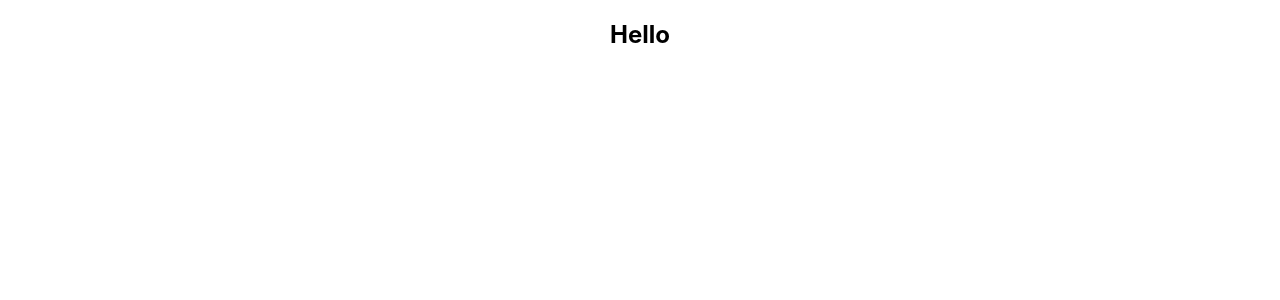
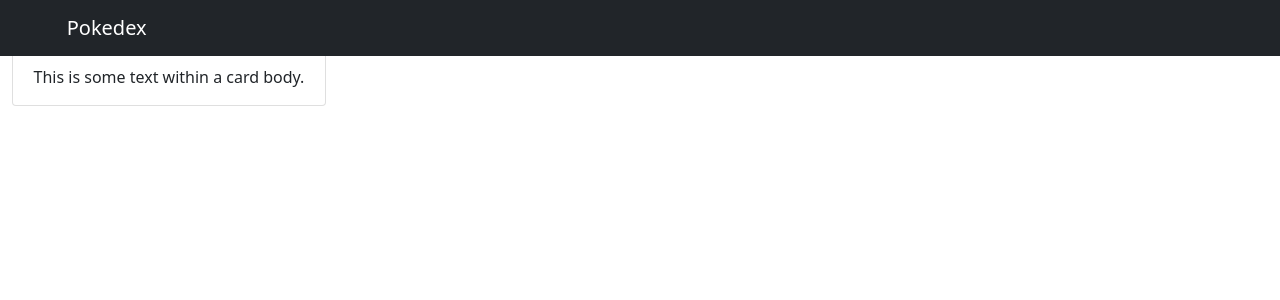
Before and after one commit to HapticHash/pokedex, a React (Create React App) app: page / in a window 1280 px wide. Shown: the top 300 px of the page. Built offline with nearby package versions, Linux system fonts and the light colour scheme.

Commit message:
added components

```diff
--- a/package.json
+++ b/package.json
@@ -6,6 +6,7 @@
     "@testing-library/jest-dom": "^5.11.4",
     "@testing-library/react": "^11.1.0",
     "@testing-library/user-event": "^12.1.10",
+    "bootstrap": "^5.0.0-beta1",
     "components": "^0.1.0",
     "react": "^17.0.1",
     "react-dom": "^17.0.1",
--- a/src/App.js
+++ b/src/App.js
@@ -1,9 +1,15 @@
+import "bootstrap/dist/css/bootstrap.min.css";
 import "./App.css";
+import Dashboard from "./components/layouts/Dashboard";
+import NavBar from "./components/layouts/NavBar";
 
 function App() {
   return (
     <div className="App">
-      <h2>Hello</h2>
+      <div class="container-fluid">
+        <NavBar />
+        <Dashboard />
+      </div>
     </div>
   );
 }
--- /dev/null
+++ b/src/components/Pokemon/PokemonCard.js
@@ -0,0 +1,14 @@
+import React from "react";
+
+function PokemonCard() {
+  return (
+    <div className="col-md-3 col-sm-6 mb-5">
+      <div class="card">
+        <h5 class="card-title">Title</h5>
+        <div class="card-body">This is some text within a card body.</div>
+      </div>
+    </div>
+  );
+}
+
+export default PokemonCard;
--- /dev/null
+++ b/src/components/Pokemon/PokemonList.js
@@ -0,0 +1,12 @@
+import React from "react";
+import PokemonCard from "./PokemonCard";
+
+function PokemonList() {
+  return (
+    <div>
+      <PokemonCard />
+    </div>
+  );
+}
+
+export default PokemonList;
--- /dev/null
+++ b/src/components/layouts/Dashboard.js
@@ -0,0 +1,12 @@
+import React from "react";
+import PokemonList from "../Pokemon/PokemonList";
+
+function Dashboard() {
+  return (
+    <div>
+      <PokemonList />
+    </div>
+  );
+}
+
+export default Dashboard;
--- /dev/null
+++ b/src/components/layouts/NavBar.js
@@ -0,0 +1,18 @@
+import React from "react";
+
+function NavBar() {
+  return (
+    <div className="navbar">
+      <nav className="navbar navbar-extend-md navbar-dark bg-dark fixed-top">
+        <a
+          href="#"
+          className="navbar-brand col-sm-3 col-md-2 mr-0 align-items-center"
+        >
+          Pokedex
+        </a>
+      </nav>
+    </div>
+  );
+}
+
+export default NavBar;
```
Also changed, not shown: 2 other files (tests, documents, lock files or other folders).
